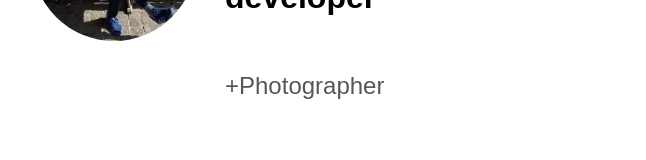
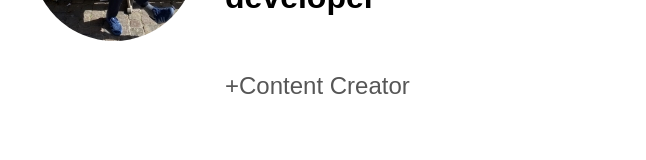
Before and after one commit to jonsjak/portfolio-react-ts, a React (Create React App) app: page / in a window 1280 px wide. Shown: the part 223-383 px from the top of the page, without its empty margins (42-688 px from the left). Built offline with nearby package versions, Linux system fonts and the light colour scheme; the HTML template or start-up script is replaced by a standard one.

Commit message:
changed secondary title

```diff
--- a/src/text-content/BussinessInfo.ts
+++ b/src/text-content/BussinessInfo.ts
@@ -1,5 +1,5 @@
 export const BussinessInfo: {name: string, jobTitle: string, secondaryTitle: string} = {
     name: "Jonas Jakobson",
     jobTitle: "Front-end developer",
-    secondaryTitle: "+Photographer"
+    secondaryTitle: "+Content Creator"
 }
```
